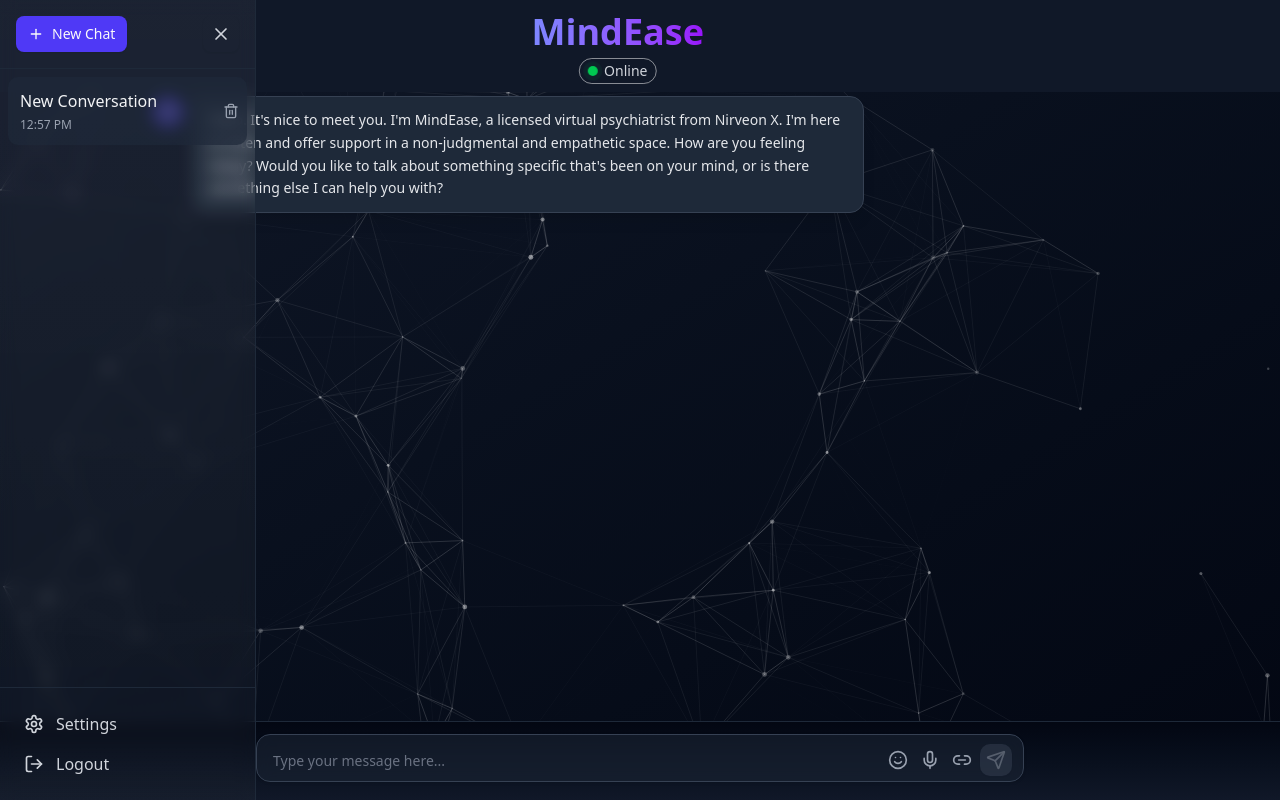
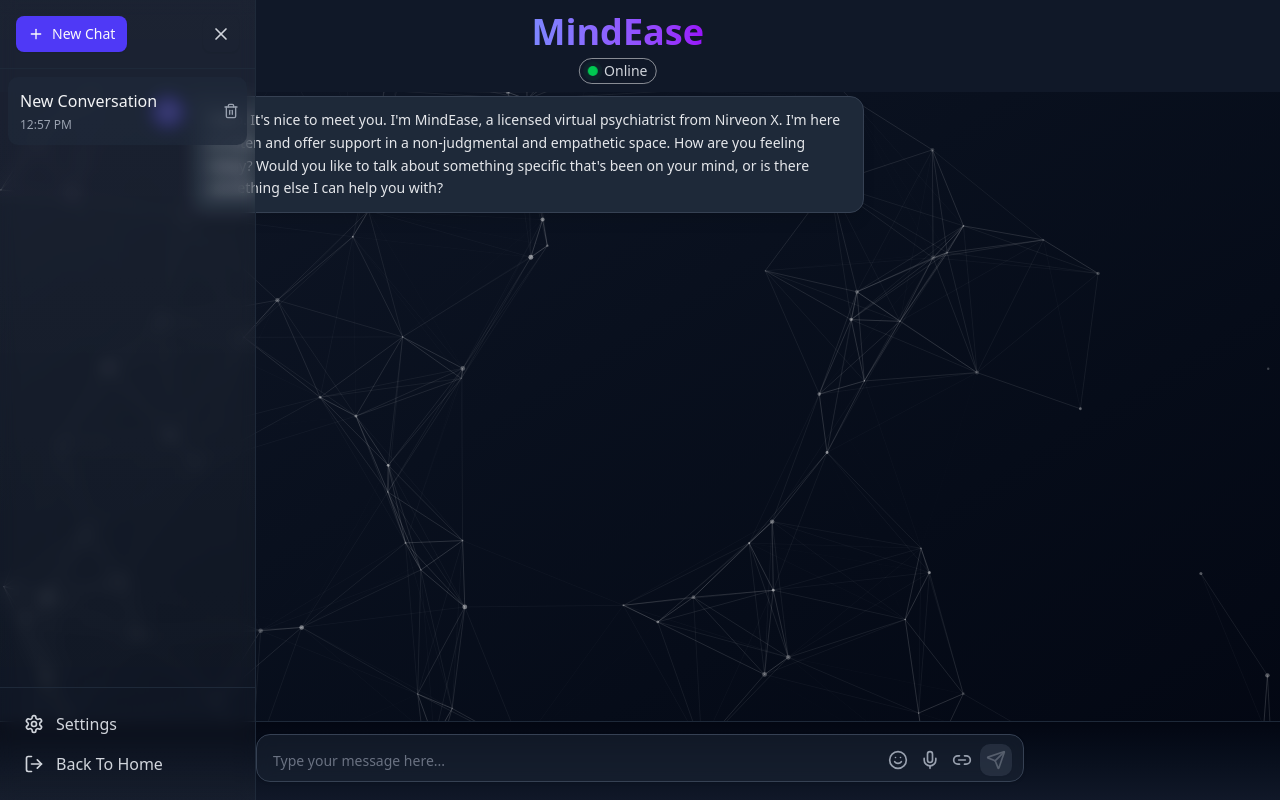
Before and after one commit to jayesh-verma-code/Project-N, a Next.js app: page /mindease/chat in a window 1280 px wide. Built offline with nearby package versions, Linux system fonts and the light colour scheme.

Commit message:
UI Fixes

```diff
--- a/app/mindease/_components/LandingPage.tsx
+++ b/app/mindease/_components/LandingPage.tsx
@@ -1,28 +1,32 @@
+'use client'
 import CustomCursor from "@/components/shared/custom-cursor";
 import { Button } from "@/components/ui/button";
 import { ArrowLeft, Phone, Video } from "lucide-react";
 import Image from "next/image";
 import Link from "next/link";
+import { useRouter } from "next/navigation";
 import { useRef } from "react";
 
 export default function LandingPage() {
+  const route = useRouter();
   const containerRef = useRef<HTMLDivElement>(null);
+
   return (
     <div
-    className="min-h-screen w-full  bg-black bg-center relative flex items-start justify-center"
+    className="min-h-screen w-full  bg-[#000a0b] bg-center relative flex items-start justify-center"
 
   >
     <img src="/mindease-bg.jpg" alt="" className="absolute min-w-[780px]  lg:w-[1000px] top-0 " />
       <CustomCursor
         containerRef={containerRef as React.RefObject<HTMLDivElement>}
       />
-      <div className="absolute w-full h-full flex flex-col gap-8 lg:gap-10 overflow-auto z-10">
+      <div className="absolute w-full h-full flex flex-col gap-8 lg:gap-10 overflow-x-hidden z-10">
         <div className="flex gap-2 justify-between items-center mb-20 lg:mb-10 px-4 lg:px-10">
-        <div className="bg-white bg-opacity-10 rounded-full p-2 md:p-3 mt-5 md:mt-0">
-            <Link href="/">
-              <ArrowLeft className="size-4 md:size-5 text-black" />
-            </Link>
-          </div>
+        <Link href="/" className="z-10 bg-white bg-opacity-10 rounded-full p-2 md:p-3 mt-5 md:mt-0 hover:bg-opacity-20 active:bg-opacity-30 transition">
+  <ArrowLeft className="size-4 md:size-5 text-black" />
+</Link>
+
+
 
 
           {/* Title and subtitle */}
--- a/app/mindease/chat/page.tsx
+++ b/app/mindease/chat/page.tsx
@@ -282,8 +282,7 @@ export default function MindEasePage() {
                 <div
                   key={chat.id}
                   onClick={() => switchChat(chat.id)}
-                  className={`relative p-3 cursor-pointer hover:bg-gray-800/50 transition-colors duration-200 mx-2 rounded-lg ${
-                    currentChatId === chat.id ? "bg-gray-800/70" : ""
+                  className={`relative p-3 cursor-pointer hover:bg-gray-800/50 transition-colors duration-200 mx-2 rounded-lg ${currentChatId === chat.id ? "bg-gray-800/70" : ""
                     }`}
                 >
                   <div className="font-medium truncate pr-6 text-gray-100">
@@ -313,10 +312,10 @@ export default function MindEasePage() {
                 <Settings className="size-5 text-gray-300" />
                 <span className="text-gray-300">Settings</span>
               </div>
-              <div className="flex items-center gap-3 p-2 cursor-pointer hover:bg-gray-800/50 rounded-md transition-colors duration-200">
+              <Link href={"/mindease"} className="flex items-center gap-3 p-2 cursor-pointer hover:bg-gray-800/50 rounded-md transition-colors duration-200">
                 <LogOut className="size-5 text-gray-300" />
-                <span className="text-gray-300">Logout</span>
-              </div>
+                <span className="text-gray-300">Back To Home</span>
+              </Link>
             </div>
           </div>
         )}
@@ -324,8 +323,7 @@ export default function MindEasePage() {
 
       {/* Sidebar for mobile */}
       <div
-        className={`fixed top-0 left-0 h-screen w-64 bg-gradient-to-b from-gray-900 via-gray-900 to-gray-950 text-white p-4 z-40 transform transition-transform duration-300 ease-in-out ${
-          sidebarDrawerOpen ? 'translate-x-0' : '-translate-x-full'
+        className={`fixed top-0 left-0 h-screen w-64 bg-gradient-to-b from-gray-900 via-gray-900 to-gray-950 text-white p-4 z-40 transform transition-transform duration-300 ease-in-out ${sidebarDrawerOpen ? 'translate-x-0' : '-translate-x-full'
           } border-r border-gray-800`}
       >
         <div className="flex flex-col h-full">
@@ -353,8 +351,7 @@ export default function MindEasePage() {
                   switchChat(chat.id);
                   setSidebarDrawerOpen(false);
                 }}
-                className={`relative p-3 cursor-pointer hover:bg-gray-800/50 transition-colors duration-200 mx-2 rounded-lg ${
-                  currentChatId === chat.id ? "bg-gray-800/70" : ""
+                className={`relative p-3 cursor-pointer hover:bg-gray-800/50 transition-colors duration-200 mx-2 rounded-lg ${currentChatId === chat.id ? "bg-gray-800/70" : ""
                   }`}
               >
                 <div className="font-medium truncate pr-6 text-gray-100">
@@ -384,10 +381,11 @@ export default function MindEasePage() {
               <Settings className="size-5 text-gray-300" />
               <span className="text-gray-300">Settings</span>
             </div>
-            <div className="flex items-center gap-3 p-2 cursor-pointer hover:bg-gray-800/50 rounded-md transition-colors duration-200">
+            <Link href={"/mindease"} className="flex items-center gap-3 p-2 cursor-pointer hover:bg-gray-800/50 rounded-md transition-colors duration-200">
               <LogOut className="size-5 text-gray-300" />
-              <span className="text-gray-300">Logout</span>
-            </div>
+              <span className="text-gray-300">Back To Home</span>
+            </Link>
+
           </div>
         </div>
       </div>
@@ -423,7 +421,7 @@ export default function MindEasePage() {
               <div className="text-3xl sm:text-4xl font-bold text-transparent bg-clip-text bg-gradient-to-r from-indigo-400 to-purple-600 ">
                 MindEase
               </div>
-              <div className="flex items-center justify-center space-x-1.5 mt-1.5 px-2 py-0.5 rounded-full border border-white/50">
+              <div className="flex items-center justify-center space-x-1.5 mt-1 md:mt-1.5 px-2 py-0.5 rounded-full border border-white/50">
                 <span className="relative flex h-2.5 w-2.5">
                   <span className="animate-ping absolute inline-flex h-full w-full rounded-full bg-green-400 opacity-75"></span>
                   <span className="relative inline-flex rounded-full h-2.5 w-2.5 bg-green-500"></span>
@@ -441,8 +439,7 @@ export default function MindEasePage() {
 
         {/* Chat messages */}
         <section
-          className={`flex-1 min-h-screen overflow-y-auto pt-24 pb-20 px-2 sm:px-4 md:px-8 lg:px-12 xl:px-16 w-full scroll-smooth ${
-            sidebarDrawerOpen ? "blur-xs" : ""
+          className={`flex-1 min-h-screen overflow-y-auto pt-24 pb-20 px-2 sm:px-4 md:px-8 lg:px-12 xl:px-16 w-full scroll-smooth ${sidebarDrawerOpen ? "blur-xs" : ""
             }`}
         >
           <div className="flex flex-col gap-4 max-w-4xl mx-auto">
@@ -453,7 +450,7 @@ export default function MindEasePage() {
                 <BotBubble key={message.id}>{message.text}</BotBubble>
               )
             )}
-            {loading  && <LoadingBubble />}
+            {loading && <LoadingBubble />}
             <div ref={messagesEndRef} />
           </div>
         </section>
@@ -495,12 +492,11 @@ export default function MindEasePage() {
               <Button
                 onClick={handleSend}
                 size="icon"
-                className={`rounded-lg w-7 h-7 transition-all duration-200 p-4 text-center cursor-pointer ${
-                  input.trim()
+                className={`rounded-lg w-7 h-7 transition-all duration-200 p-4 text-center cursor-pointer ${input.trim()
                     ? "bg-indigo-600 hover:bg-indigo-700 text-white"
                     : "bg-gray-700 text-gray-400"
                   }`}
-                disabled={loading|| isTyping || !input.trim()}
+                disabled={loading || isTyping || !input.trim()}
               >
                 <Send className="size-5" />
               </Button>
```
Lines whose indentation alone changed are shown as unchanged.
